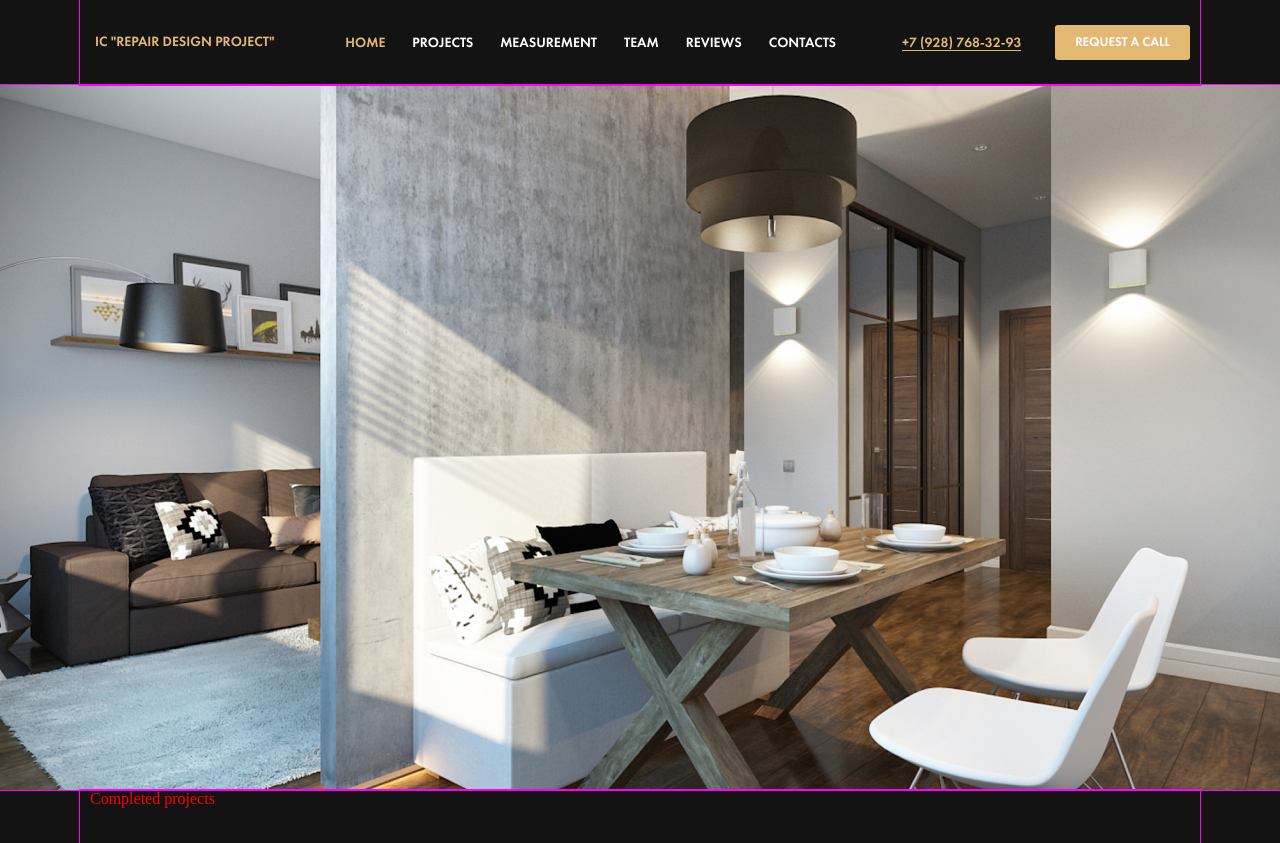
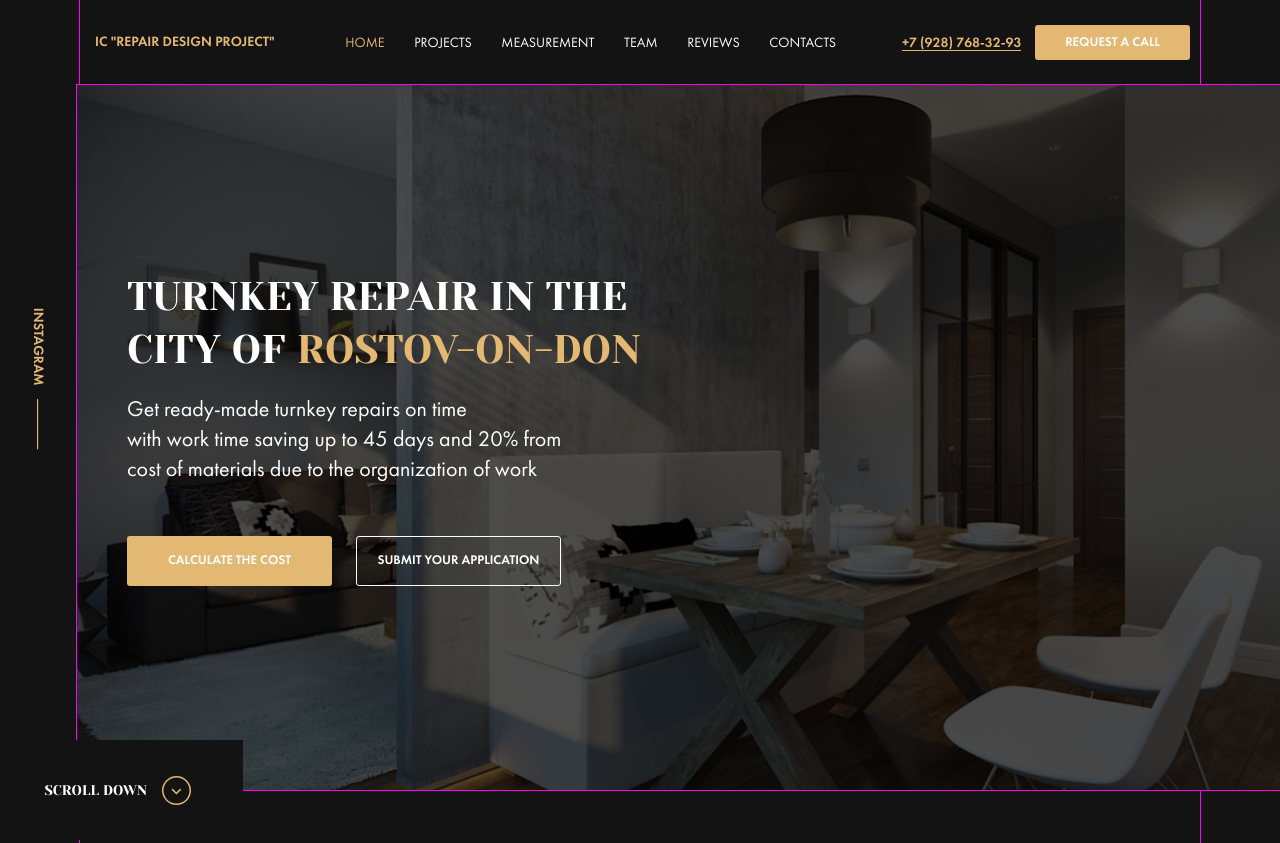
Before and after one commit to Musmen/repair-design-project, a website built with webpack: page dist/index.html in a window 1280 px wide. Shown: the top 843 px of the page. Built offline with nearby package versions, Linux system fonts and the light colour scheme; files whose address does not match are found by name.

Commit message:
feat: add presentation section styles

```diff
--- a/src/scss/common.scss
+++ b/src/scss/common.scss
@@ -13,8 +13,8 @@
 }
 
 .link {
-  font-size: 14px;
-  line-height: 16px;
+  font-size: 0.875rem;
+  line-height: 1rem;
   font-family: "FuturaDemiC", "Arial", "Helvetica", sans-serif;
   text-decoration: none;
   text-transform: uppercase;
@@ -42,8 +42,10 @@
 }
 
 .button {
-  font-size: 13px;
-  line-height: 15px;
+  padding: 10px 20px;
+
+  font-size: 0.8125rem;
+  line-height: 0.9375rem;
   font-family: "FuturaDemiC", "Arial", "Helvetica", sans-serif;
   text-align: center;
   text-transform: uppercase;
@@ -52,6 +54,19 @@
   border: none;
   border-radius: 3px;
   background-color: $contrast_color-dark_theme;
+
+  &:focus,
+  &:hover,
+  &:active {
+    color: $link_color-hover-dark_theme;
+
+    background-color: $link_bg_color-hover-dark_theme;
+    outline-color: $link_bg_color-hover-dark_theme;
+  }
+}
+
+.paragraph {
+  margin: 0;
 }
 
 .mobile_hidden {
--- a/src/scss/fonts.scss
+++ b/src/scss/fonts.scss
@@ -1,34 +1,25 @@
 @font-face {
   font-family: "FuturaDemiC";
   src: url("../assets/fonts/FuturaDemiC.woff2") format("woff2");
-  font-weight: normal;
-  font-style: normal;
 }
 
 @font-face {
   font-family: "FuturaBookC";
   src: url("../assets/fonts/FuturaBookC.woff2") format("woff2");
-  font-weight: normal;
-  font-style: normal;
+}
+
+@font-face {
+  font-family: "Yeseva One";
+  src: url("../assets/fonts/YesevaOne.woff2") format("woff2");
 }
 
 @font-face {
   font-family: "Proxima Nova";
   src: url("../assets/fonts/ProximaNova-Regular.woff2") format("woff2");
-  font-weight: normal;
-  font-style: normal;
 }
 
 @font-face {
   font-family: "FuturaMediumC";
   src:  url("../assets/fonts/FuturaMediumC.woff2") format("woff2");
   font-weight: 500;
-  font-style: normal;
 }
-
-@font-face {
-  font-family: "Yeseva One";
-  src: url("../assets/fonts/YesevaOne.woff2") format("woff2");
-  font-weight: normal;
-  font-style: normal;
-}
--- a/src/scss/main.scss
+++ b/src/scss/main.scss
@@ -1,6 +1,11 @@
 .main {
   &--presentation {
+    align-items: center;
+
+    position: relative;
+
     min-height: 705px;
+    margin-left: 6%; // 82px
 
     outline: 1px solid magenta;
 
@@ -117,10 +122,6 @@
   }
 }
 
-.presentation {
-  background-image: url('../assets/img/bg-features.png');
-}
-
 .online_control_feature {
 
   &--overlay_wrapper {
--- a/src/scss/menu.scss
+++ b/src/scss/menu.scss
@@ -7,11 +7,8 @@
   &--link {
     padding: 5px;
 
-    // font-size: 14px;
-    // line-height: 16px;
-    // font-family: "FuturaBookC", "Arial", "Helvetica", sans-serif;
-    // text-transform: uppercase;
-    color: #FFFFFF;
+    font-family: "FuturaBookC", "Arial", "Helvetica", sans-serif;
+    color: $menu--link-text_color;
 
       &-active {
       color: $contrast_color-dark_theme;
--- a/src/scss/phone.scss
+++ b/src/scss/phone.scss
@@ -1,6 +1,8 @@
 .phone {
 
   &--link {
+    margin-right: 10px;
+
     border-bottom: 1px solid $contrast_color-dark_theme;
 
     &:focus,
@@ -13,15 +15,6 @@
   }
 
   &--button {
-    padding: 10px 20px;
-
-    &:focus,
-    &:hover,
-    &:active {
-      color: $link_color-hover-dark_theme;
-
-      background-color: $link_bg_color-hover-dark_theme;
-      outline-color: $link_bg_color-hover-dark_theme;
-    }
+    padding: 10px 30px;
   }
 }
--- /dev/null
+++ b/src/scss/presentation.scss
@@ -0,0 +1,113 @@
+.presentation {
+  // position: relative;
+
+  background: linear-gradient(rgba(0, 0, 0, 0.7), rgba(0, 0, 0, 0.7)),
+              url('../assets/img/bg-features.png');
+  background-repeat: no-repeat;
+  background-size: cover;
+
+  &--container {
+    width: 100%;
+    min-height: 300px;
+    margin-left: 4.17%;
+  }
+
+  &--title {
+    margin: 0;
+    margin-bottom: 20px;
+
+    font-weight: normal;
+    font-family: "Yeseva One", "Georgia", "Lucida Bright", serif;
+    font-size: 2.5rem;
+    line-height: 3.3125rem;
+    text-transform: uppercase;
+    color: $presentation-text_color;
+  }
+
+  &--city_name {
+    color:  $presentation-city_name_text_color;
+  }
+
+  &--description {
+    margin-bottom: 50px;
+
+    font-family: FuturaBookC;
+    font-size: 1.375rem;
+    line-height: 1.875rem;
+    color: $presentation-text_color;
+  }
+
+  &--button {
+    box-sizing: border-box;
+    width: 205px;
+    min-height: 50px;
+    margin-right: 20px;
+    margin-bottom: 20px;
+
+    &-transparent_bg {
+      background-color: transparent;
+      border: 1px solid $bg_color-light_theme;
+    }
+  }
+
+  &--social_link {
+    justify-content: space-around;
+    align-items: center;
+
+    position: absolute;
+    left: -127px;
+    bottom: 55%;
+
+    width: 175px;
+
+    font-size: 0.875rem;
+    line-height: 1rem;
+    font-family: "FuturaDemiC", "Arial", "Helvetica", sans-serif;
+    color: $contrast_color-dark_theme;
+
+    transform: rotate(90deg);
+  }
+
+  &--social_link_line {
+    display: inline-block;
+    width: 2px;
+    height: 51px;
+    margin-right: 20px;
+
+    background-image: url("../assets/img/presentation-social_link_line.svg");
+    background-repeat: no-repeat;
+
+    transform: rotate(90deg);
+  }
+
+  &--scroll_down_button {
+    justify-content: center;
+    align-items: center;
+
+    position: absolute;
+    bottom: -50px;
+    left: -84px;
+
+    width: 250px;
+    min-height: 100px;
+    margin: 0;
+
+    font-size: 0.875rem;
+    line-height: 1.1875rem;
+    font-family: "Yeseva One", "Georgia", "Lucida Bright", serif;
+
+    background-color: $bg_color-dark_theme;
+    border-radius: 0;
+  }
+
+  &--scroll_down_icon {
+    display: inline-block;
+    width: 29px;
+    height: 29px;
+    margin-left: 15px;
+
+    background-image: url("../assets/img/presentation-scroll_down_button.svg");
+    background-repeat: no-repeat;
+  }
+
+}
--- a/src/scss/styles.scss
+++ b/src/scss/styles.scss
@@ -10,5 +10,7 @@
 @import "../scss/menu.scss";
 @import "../scss/phone.scss";
 
+@import "../scss/presentation.scss";
+
 @import "../scss/main.scss";
 @import "../scss/main-page.scss";
--- a/src/scss/title.scss
+++ b/src/scss/title.scss
@@ -1,6 +1,6 @@
 .title {
-  font-size: 14px;
-  line-height: 16px;
+  font-size: 0.875rem;
+  line-height: 1rem;
   font-family: "FuturaDemiC", "Arial", "Helvetica", sans-serif;
   text-transform: uppercase;
   color: $contrast_color-dark_theme;
--- a/src/scss/variables.scss
+++ b/src/scss/variables.scss
@@ -1,12 +1,24 @@
+$main-color: #ffffff;
+
+// ***** Bg colors *****
 $bg_color-dark_theme: #131313;
+$bg_color-light_theme: #ffffff;
 $contrast_color-dark_theme: #E3B873;
+$bg_color-black: #000000;
 
 $bg_color-dark_theme-mobile: #252525;
-$bg_color-black: #000000;
 $bg_color-light_theme-mobile: #ffffff;
 
+// ***** Link colors *****
 $link_color-hover-dark_theme: #131313;
 $link_bg_color-hover-dark_theme: #ffffff;
 
+// ***** Screen sizes *****
 $screen-large: 980px;
 $screen-mobile: 600px;
+
+// ***** Text colors *****
+$menu--link-text_color: #ffffff;
+
+$presentation-text_color: #ffffff;
+$presentation-city_name_text_color: #E3B873;
```
Also changed, not shown: dist/index.html, dist/style.css (deleted), src/assets/img/presentation-scroll_down_button.svg (added), src/assets/img/presentation-social_link_line.svg (added), src/scss/main-page.scss (line endings or trailing spaces).
